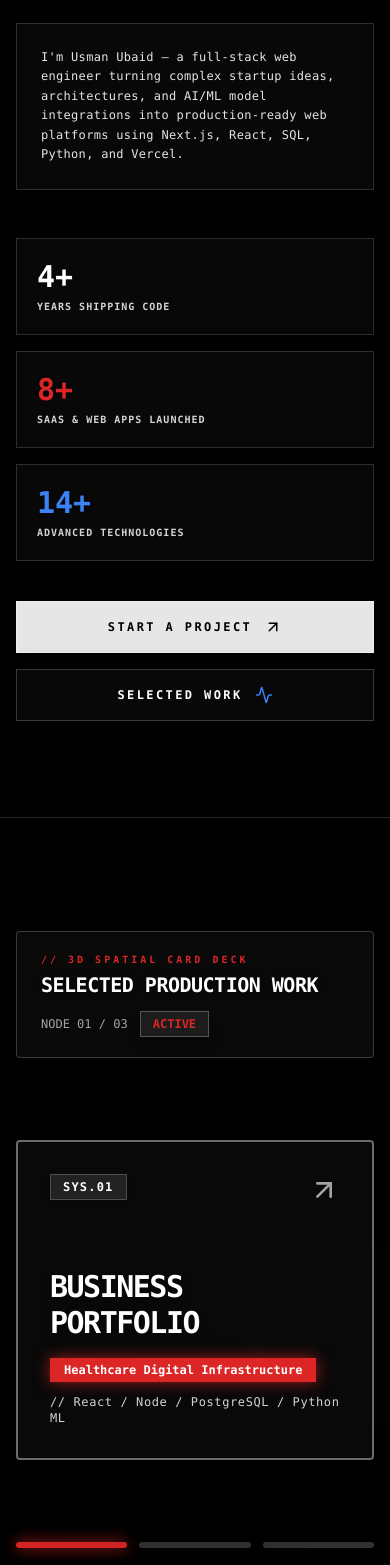
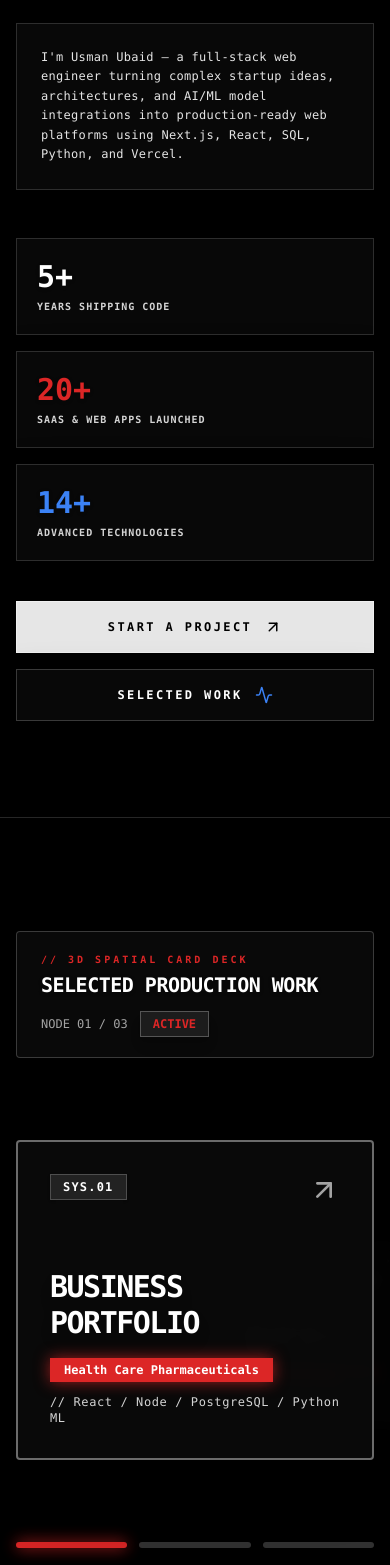
Before and after one commit to usmanubaid396/ubaid-developers-core, a React (Vite) app: page / in a window 390 px wide. Shown: the part 432-1997 px from the top of the page. Built offline with nearby package versions, Linux system fonts and the light colour scheme.

Commit message:
Update statistics and project details in App.jsx

```diff
--- a/src/App.jsx
+++ b/src/App.jsx
@@ -364,11 +364,11 @@ const Hero = () => (
 
       <div className="mt-12 sm:mt-16 grid grid-cols-1 sm:grid-cols-3 gap-4 sm:gap-6 max-w-4xl">
         <div className="border border-white/15 bg-neutral-950/80 p-5 sm:p-6 backdrop-blur-2xl shadow-[0_8px_32px_0_rgba(0,0,0,0.37)]">
-          <div className="text-3xl sm:text-5xl font-black text-white mb-1 drop-shadow">4+</div>
+          <div className="text-3xl sm:text-5xl font-black text-white mb-1 drop-shadow">5+</div>
           <div className="text-[10px] sm:text-xs text-neutral-300 uppercase tracking-widest font-bold">Years Shipping Code</div>
         </div>
         <div className="border border-white/15 bg-neutral-950/80 p-5 sm:p-6 backdrop-blur-2xl shadow-[0_8px_32px_0_rgba(0,0,0,0.37)]">
-          <div className="text-3xl sm:text-5xl font-black text-[#dc2626] mb-1 drop-shadow">8+</div>
+          <div className="text-3xl sm:text-5xl font-black text-[#dc2626] mb-1 drop-shadow">20+</div>
           <div className="text-[10px] sm:text-xs text-neutral-300 uppercase tracking-widest font-bold">SaaS & Web Apps Launched</div>
         </div>
         <div className="border border-white/15 bg-neutral-950/80 p-5 sm:p-6 backdrop-blur-2xl shadow-[0_8px_32px_0_rgba(0,0,0,0.37)]">
@@ -390,9 +390,9 @@ const Hero = () => (
 );
 
 const worksData = [
-  { id: 'SYS.01', title: 'Business Portfolio', type: 'Healthcare Digital Infrastructure', tech: 'React / Node / PostgreSQL / Python ML', link: 'https://healthcarepk.online' },
-  { id: 'SYS.02', title: 'Utility Workflow Tool', type: 'Legal SaaS Platform & Generator', tech: 'Next.js / Tailwind / Vercel Edge', link: 'https://universal-contract-maker.vercel.app/' },
-  { id: 'SYS.03', title: 'Individual Portfolio', type: 'Interactive 3D 60fps Web Engine', tech: 'React / Three.js / WebGL / Tailwind', link: '#' },
+  { id: 'SYS.01', title: 'Business Portfolio', type: 'Health Care Pharmaceuticals', tech: 'React / Node / PostgreSQL / Python ML', link: 'https://healthcarepk.online' },
+  { id: 'SYS.02', title: 'Utility Workflow Tool', type: 'Universal Contract Maker', tech: 'Next.js / Tailwind / Vercel Edge', link: 'https://universal-contract-maker.vercel.app/' },
+  { id: 'SYS.03', title: 'Individual Portfolio', type: 'Interactive 3D 60fps Web Portfolio', tech: 'React / Three.js / WebGL / Tailwind', link: '#' },
 ];
 
 const Works = () => {
```
